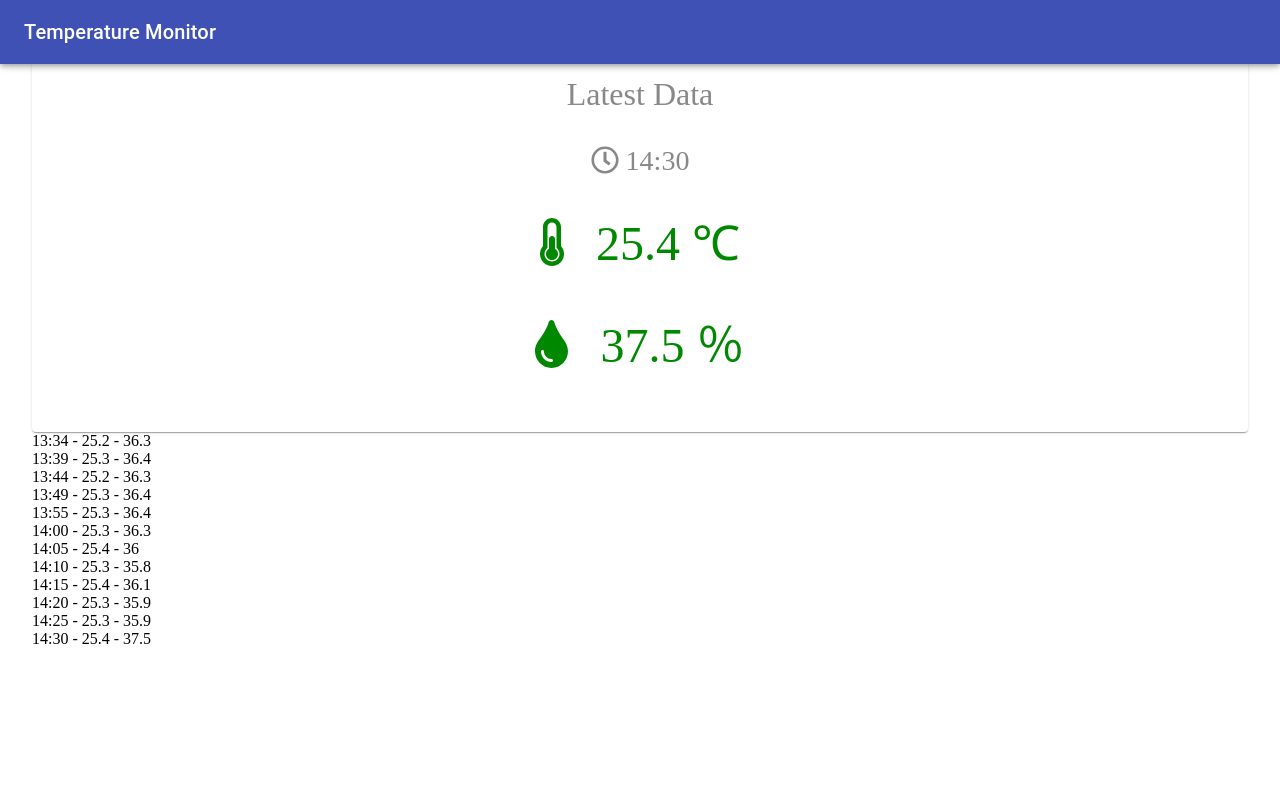
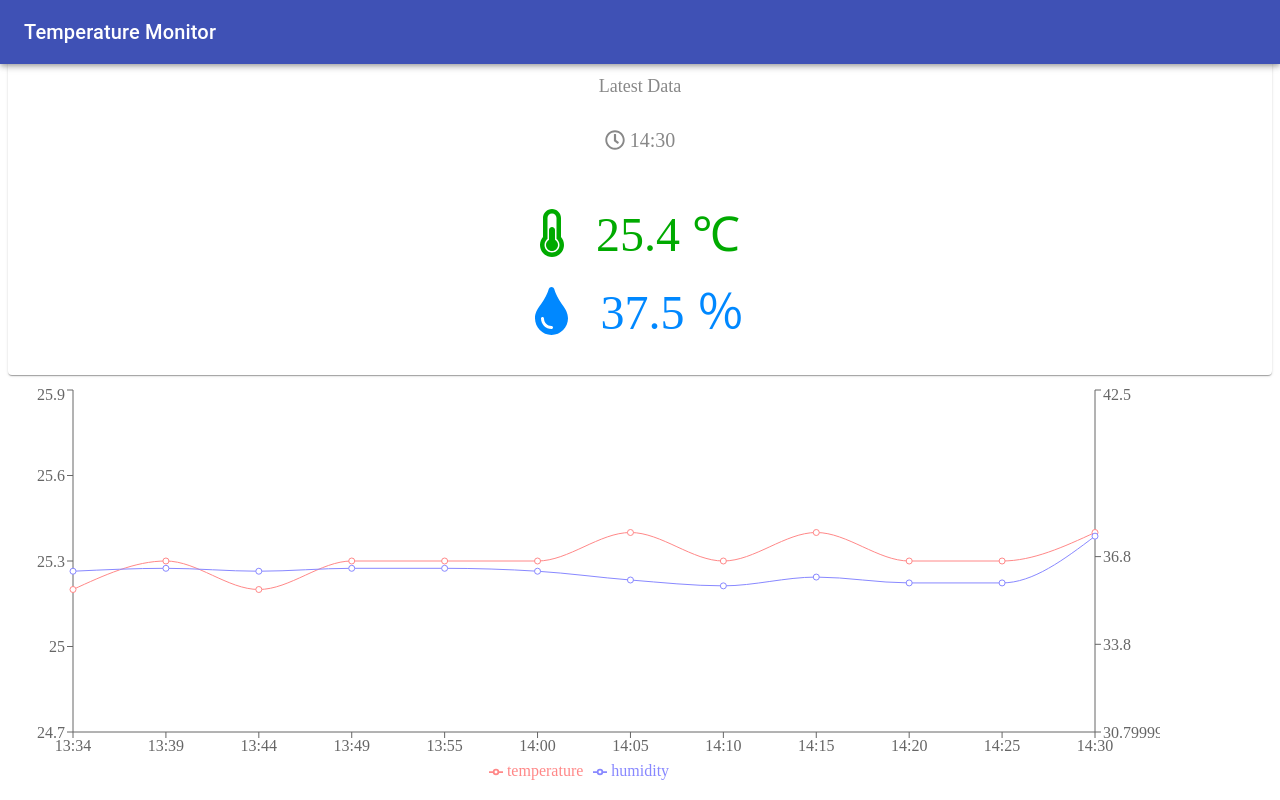
Before and after one commit to yossien/temperature-monitor, a Next.js app: page / in a window 1280 px wide. Built offline with nearby package versions, Linux system fonts and the light colour scheme.

Commit message:
add chart

```diff
--- a/components/dailyChart.tsx
+++ b/components/dailyChart.tsx
@@ -1,4 +1,5 @@
 import Condition from "../types/condition";
+import {LineChart, Line, XAxis, CartesianGrid, YAxis, Tooltip, Legend, ResponsiveContainer} from 'recharts'
 
 type Props = {
   conditionList: Condition[]
@@ -7,6 +8,17 @@ const DailyChart = ({conditionList}: Props) => {
 
   return (
     <>
+      <div className="chart">
+        <LineChart width={window.innerWidth * 0.9} height={400} data={conditionList}>
+          <XAxis dataKey="time"/>
+          <YAxis yAxisId="left" domain={['dataMin -0.5', 'dataMax +0.5']}/>
+          <YAxis yAxisId="right" orientation="right" domain={['dataMin -5', 'dataMax + 5']}/>
+          <Tooltip/>
+          <Legend/>
+          <Line yAxisId="left" type="monotone" dataKey="temperature" stroke="#FF8888"/>
+          <Line yAxisId="right" type="monotone" dataKey="humidity" stroke="#8888FF"/>
+        </LineChart>
+      </div>
     </>
   )
 }
--- a/components/layout.tsx
+++ b/components/layout.tsx
@@ -10,7 +10,6 @@ type Props = {
 const Layout = ({ preview, children }: Props) => {
   return (
     <>
-      <Container fixed>
       <AppBar position="fixed">
         <Toolbar>
           <Typography variant="h6">Temperature Monitor</Typography>
@@ -20,7 +19,6 @@ const Layout = ({ preview, children }: Props) => {
       <main>
         {children}
       </main>
-      </Container>
     </>
   )
 }
--- a/components/monitor.tsx
+++ b/components/monitor.tsx
@@ -35,7 +35,7 @@ const Monitor = ({condition}: Props) => {
             <div className={temperatureColor()}><FontAwesomeIcon className="icon" icon={faThermometerHalf} /><span>{condition?.temperature} ℃</span></div>
           </div>
           <div className="infoWrap">
-            <div className={temperatureColor()}><FontAwesomeIcon className="icon" icon={faTint} /><span>{condition?.humidity} ％</span></div>
+            <div className={humidityColor()}><FontAwesomeIcon className="icon" icon={faTint} /><span>{condition?.humidity} ％</span></div>
           </div>
         </CardContent>
       </Card>
--- a/next.config.js
+++ b/next.config.js
@@ -1,7 +1,9 @@
 const path = require('path')
 
 module.exports = {
+  /*
   sassOptions: {
     includePaths: [path.join(__dirname, 'styles')]
   }
+   */
 }
--- a/package.json
+++ b/package.json
@@ -20,6 +20,7 @@
     "next": "^11.0.1",
     "react": "^17.0.2",
     "react-dom": "^17.0.2",
+    "recharts": "^2.0.10",
     "sass": "^1.37.5",
     "swr": "^0.5.6"
   },
--- a/pages/_document.tsx
+++ b/pages/_document.tsx
@@ -4,10 +4,10 @@ export default class MyDocument extends Document {
   render() {
     return (
       <Html>
-          <Head />
+        <Head/>
         <body>
-            <Main />
-            <NextScript />
+        <Main/>
+        <NextScript/>
         </body>
       </Html>
     )
--- a/pages/index.tsx
+++ b/pages/index.tsx
@@ -5,6 +5,12 @@ import Head from 'next/head';
 import useSWR from "swr";
 import Monitor from "../components/monitor";
 import format from 'date-fns/format'
+import dynamic from 'next/dynamic'
+
+const DailyChart = dynamic(
+  () => import('../components/dailyChart'),
+  {ssr: false}
+)
 
 const Index = () => {
 
@@ -20,13 +26,7 @@ const Index = () => {
         <Head><title>temperature monitor page</title></Head>
         <div style={{marginTop: 60}}>
           <Monitor condition={latestCondition()}/>
-          {conditionList.map((c,i) => {
-            return (
-              <div key={i}>
-                <span>{c.time}</span><span> - {c.temperature}</span><span> - {c.humidity}</span>
-              </div>
-            )
-          })}
+          <DailyChart conditionList={conditionList}/>
         </div>
       </Layout>
     </>
--- a/styles/style.scss
+++ b/styles/style.scss
@@ -2,7 +2,7 @@
   font-family: serif;
   font-weight: lighter;
   .title {
-    font-size: 32px;
+    font-size: 18px;
     color: #888888;
     text-align: center;
   }
@@ -10,13 +10,14 @@
     text-align: center;
   }
   .clock {
-    font-size: 28px;
+    font-size: 20px;
     color: #888888;
+    margin-bottom: 3rem;
   }
   .infoWrap {
     font-size: 48px;
-    margin-top: 2rem;
-    margin-bottom: 2rem;
+    margin-top: 0.3rem;
+    margin-bottom: 0.5rem;
     .icon {
       margin-right: 2rem;
     }
@@ -24,19 +25,24 @@
       color: #FF0000
     }
     .temperatureNormal {
-      color: #008800
+      color: #00AA00
     }
     .temperatureLow {
       color: #0000FF
     }
     .humidityHigh {
-      color: #FF0000
+      color: #880088
     }
     .humidityNormal {
-      color: #008800
+      color: #0088FF
     }
     .humidityLow {
-      color: #0000FF
+      color: #FFAA00
     }
   }
 }
+.chart {
+  align-content: center;
+  text-align: center;
+  margin: 10px auto;
+}
```
Also changed, not shown: components/footer.tsx (+7 -0 lines), lib/constants.ts (deleted), 1 other file (tests, documents, lock files or other folders). Lines whose indentation alone changed are shown as unchanged.
